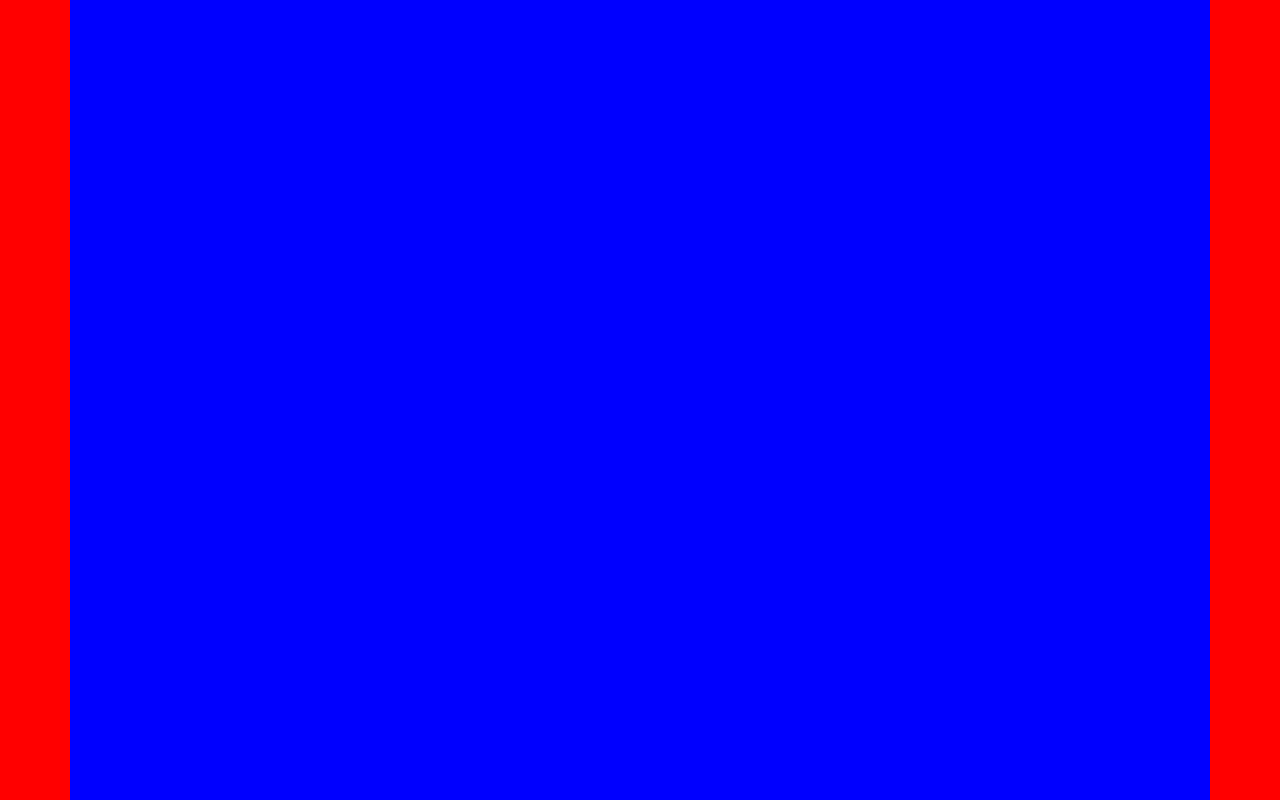
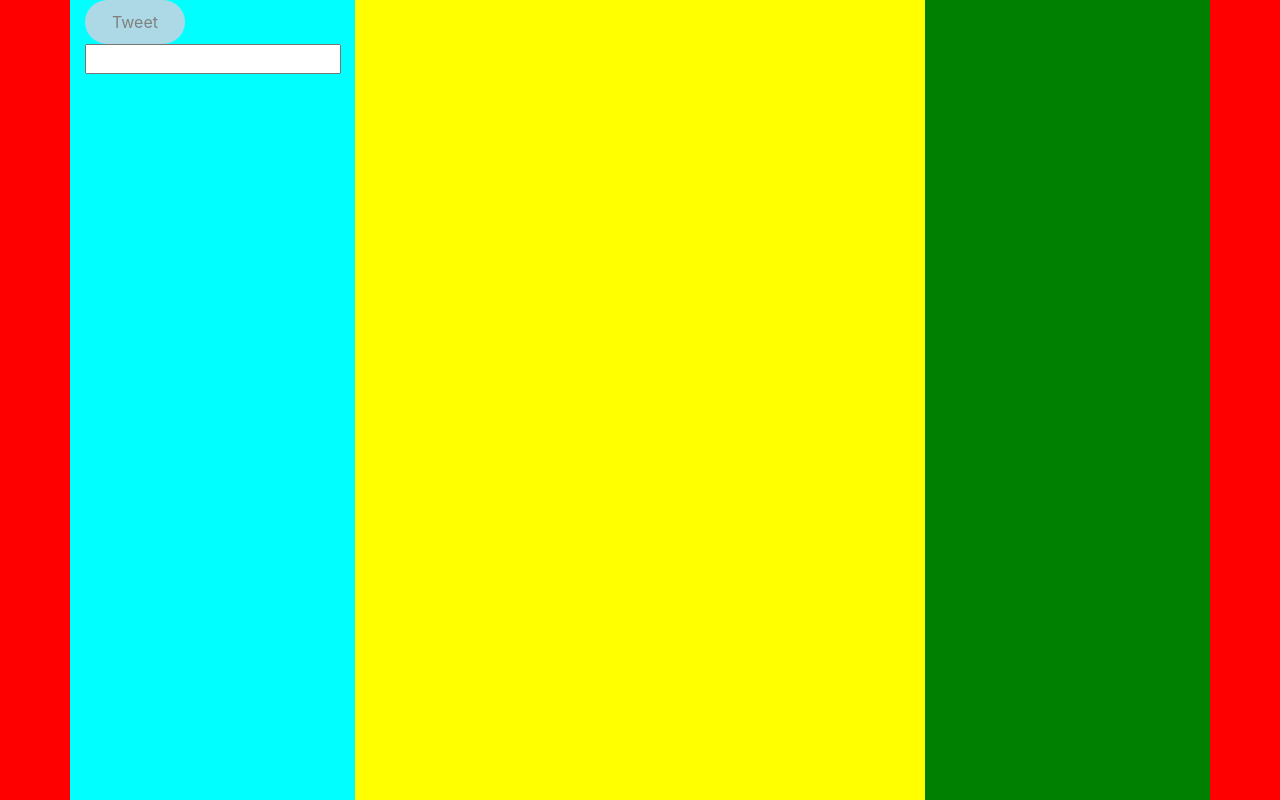
Before and after one commit to Bazzomir/iwconnect-twitter, a React (Create React App) app: page / in a window 1280 px wide. Built offline with nearby package versions, Linux system fonts and the light colour scheme.

Commit message:
Add bootstrap + create wrapper for app

```diff
--- a/src/App.tsx
+++ b/src/App.tsx
@@ -1,7 +1,6 @@
 import React from 'react';
 import './App.css';
-import Button from './components/Button/Button';
-import ButtonClass from './components/Button/ButtonClass';
+import {Home} from './containers/Home/Home';
 
 function App() {
   return (
@@ -14,11 +13,7 @@ function App() {
           className="container"
           style={{background: 'blue', height: '100vh'}}
         >
-          <div className="row">
-
-
-
-          </div>
+          <Home />
         </div>
       </div>
     </div>
--- a/src/containers/Home/components/Main.tsx
+++ b/src/containers/Home/components/Main.tsx
@@ -1,6 +1,6 @@
 import React from 'react';
 
-const Main = () => {
+export const Main = () => {
   return (
     <main
       className="col-6"
@@ -8,5 +8,3 @@ const Main = () => {
     ></main>
   );
 };
-
-export default Main;
--- a/src/containers/Home/components/Navbar.tsx
+++ b/src/containers/Home/components/Navbar.tsx
@@ -1,9 +1,23 @@
 import React from 'react';
+import styled from 'styled-components';
+import Button from '../../../components/Button/Button';
 
-const Navbar = () => {
+export const Navbar = () => {
   return (
-    <nav className="col-3" style={{background: 'cyan', height: '100vh'}}></nav>
+    <Styled.Container className="col-3">
+      <Button backgraundColor="lightblue" name="Tweet"></Button>
+    </Styled.Container>
   );
 };
 
-export default Navbar;
+// const Container = styled.nav`
+//   background: cyan;
+//   height: 100vh;
+// `;
+
+const Styled = {
+  Container: styled.nav`
+    background: cyan;
+    height: 100vh;
+  `,
+};
--- a/src/containers/Home/components/Search.tsx
+++ b/src/containers/Home/components/Search.tsx
@@ -1,6 +1,6 @@
 import React from 'react';
 
-const Search = () => {
+export const Search = () => {
   return (
     <aside
       className="col-3"
@@ -8,5 +8,3 @@ const Search = () => {
     ></aside>
   );
 };
-
-export default Search;
```
Also changed, not shown: src/containers/Home/Home.tsx (+4 -6 lines).
